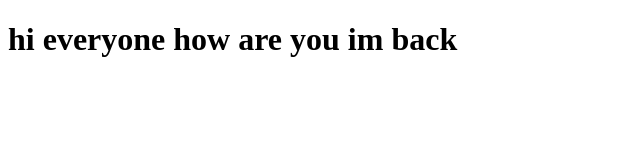
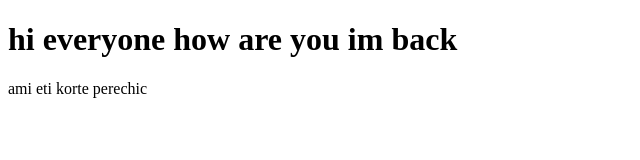
Before and after one commit to dipu4644/new-1, a plain HTML site: page index.html in a window 1280 px wide. Shown: the whole page, without its empty margins (0-640 px from the left). Drawn offline with Linux system fonts and the light colour scheme.

Commit message:
add next commant

```diff
--- a/index.html
+++ b/index.html
@@ -7,5 +7,6 @@
 </head>
 <body>
     <h1>hi everyone how are you im back</h1>
+    <p>ami eti korte perechic</p>
 </body>
 </html>
```
